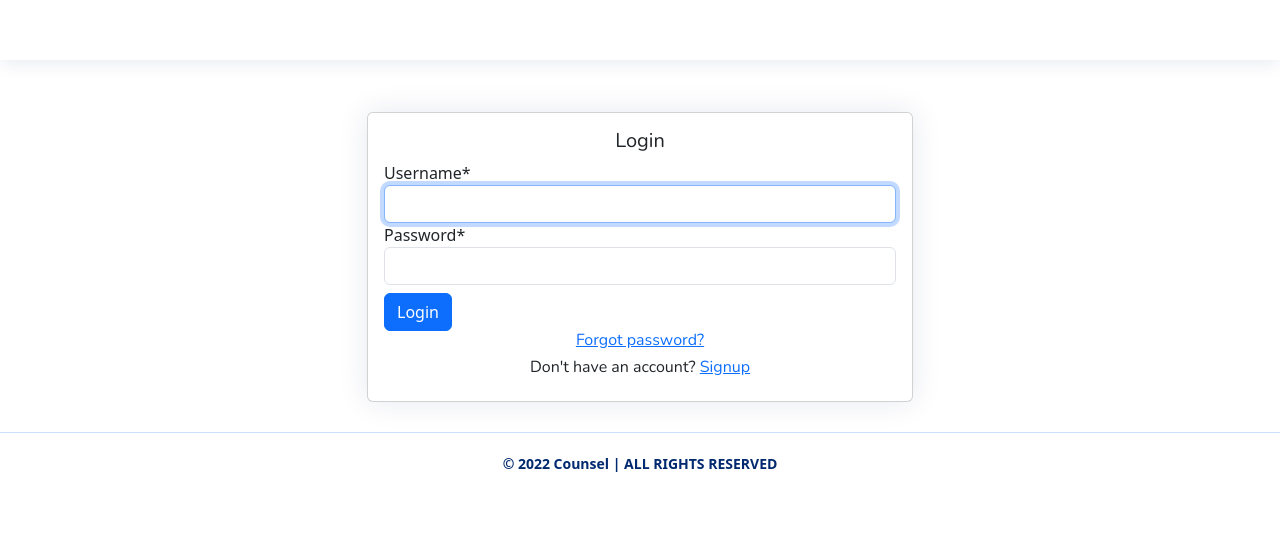
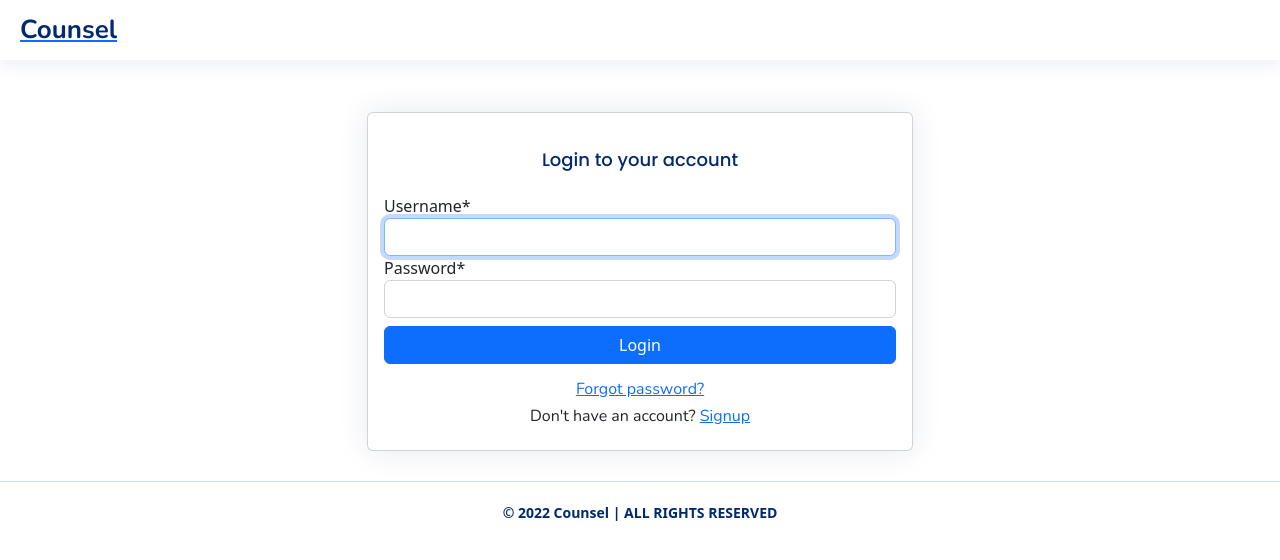
Before and after one commit to morikeli/Counsel, a Django app: page /accounts/login/ in a window 1280 px wide. Shown: the top 560 px of the page. Run offline with Django 4.2, Linux system fonts and the light colour scheme; some libraries are stand-ins or nearby versions.

Commit message:
minor changes

```diff
--- a/accounts/templates/accounts/base.html
+++ b/accounts/templates/accounts/base.html
@@ -4,18 +4,16 @@
     <link href="https://fonts.gstatic.com" rel="preconnect">
     <link href="https://fonts.googleapis.com/css?family=Open+Sans:300,300i,400,400i,600,600i,700,700i|Nunito:300,300i,400,400i,600,600i,700,700i|Poppins:300,300i,400,400i,500,500i,600,600i,700,700i" rel="stylesheet">
     <link href="{% static 'css/style.css' %}" rel="stylesheet">
-    <link href="https://cdn.jsdelivr.net/npm/bootstrap@5.3.0-alpha1/dist/css/bootstrap.min.css" rel="stylesheet" integrity="sha384-GLhlTQ8iRABdZLl6O3oVMWSktQOp6b7In1Zl3/Jr59b6EGGoI1aFkw7cmDA6j6gD" crossorigin="anonymous">
+    <link href="https://cdn.jsdelivr.net/npm/bootstrap@5.2.2/dist/css/bootstrap.min.css" rel="stylesheet" integrity="sha384-Zenh87qX5JnK2Jl0vWa8Ck2rdkQ2Bzep5IDxbcnCeuOxjzrPF/et3URy9Bv1WTRi" crossorigin="anonymous">
     <link rel="stylesheet" href="https://cdn.jsdelivr.net/npm/bootstrap-icons@1.10.3/font/bootstrap-icons.css">
-    <script src="https://cdn.jsdelivr.net/npm/bootstrap@5.3.0-alpha1/dist/js/bootstrap.bundle.min.js" integrity="sha384-w76AqPfDkMBDXo30jS1Sgez6pr3x5MlQ1ZAGC+nuZB+EYdgRZgiwxhTBTkF7CXvN" crossorigin="anonymous"></script>
+    <script src="https://cdn.jsdelivr.net/npm/bootstrap@5.2.2/dist/js/bootstrap.min.js" integrity="sha384-IDwe1+LCz02ROU9k972gdyvl+AESN10+x7tBKgc9I5HFtuNz0wWnPclzo6p9vxnk" crossorigin="anonymous"></script>
     <title>Counsel | {% block title %}{% endblock %}</title>
 
     <header id="header" class="header fixed-top d-flex align-items-center">
         <div class="d-flex align-items-center justify-content-between">
-            {% if user.is_authenticated %}
-            <a href="{% url 'user_homepage' %}" class="logo d-flex align-items-center">
-                <span class="d-none d-lg-block">Counsel</span>
+            <a href="{% url 'user_login' %}" class="logo d-flex align-items-center">
+                <span class=" d-lg-block">Counsel</span>
             </a>
-            {% endif %}
         </div>
     </header>
     {% block content %}
--- a/accounts/templates/accounts/counsellors-signup.html
+++ b/accounts/templates/accounts/counsellors-signup.html
@@ -16,7 +16,7 @@
                     {% csrf_token %}
                     <div class="row">
                         <div class="col-md-12 text-center">
-                            <h5>Create Account</h5><hr class="dropdown-divider mt-0">
+                            <h3 class="card-title">Create Account</h3><hr class="dropdown-divider mt-0">
                         </div>
                     </div>
                     <div class="row">
@@ -26,7 +26,7 @@
                     </div>
                     <div class="row">
                         <div class="col-sm-12 d-grid">
-                            <button type="submit" class="btn btn-primary mt-2">Create account</button><hr class="dropdown-divider">
+                            <button type="submit" class="btn btn-outline-success mt-2">Create account</button><hr class="dropdown-divider">
                         </div>
                     </div>
                     <div class="row">
--- a/accounts/templates/accounts/login.html
+++ b/accounts/templates/accounts/login.html
@@ -15,7 +15,7 @@
                     {% csrf_token %}
                     <div class="row">
                         <div class="col-md-12 text-center">
-                            <h5>Login</h5><hr class="dropdown-divider mt-0">
+                            <h3 class="card-title">Login to your account</h3><hr class="dropdown-divider mt-0">
                         </div>
                     </div>
                     <div class="row">
@@ -24,8 +24,8 @@
                         </div>
                     </div>
                     <div class="row">
-                        <div class="col-sm-12">
-                            <button type="submit" class="btn btn-primary mt-2">Login</button><hr class="dropdown-divider">
+                        <div class="col-md-12 d-grid">
+                            <button type="submit" class="btn btn-primary mt-2 mb-3">Login</button><hr class="dropdown-divider">
                         </div>
                     </div>
                     <div class="row">
--- a/accounts/templates/accounts/signup.html
+++ b/accounts/templates/accounts/signup.html
@@ -16,7 +16,7 @@
                     {% csrf_token %}
                     <div class="row">
                         <div class="col-md-12 text-center">
-                            <h5>Create Account</h5><hr class="dropdown-divider mt-0">
+                            <h3 class="card-title">Create Account</h3><hr class="dropdown-divider mt-0">
                         </div>
                     </div>
                     <div class="row">
@@ -26,7 +26,7 @@
                     </div>
                     <div class="row">
                         <div class="col-sm-12 d-grid">
-                            <button type="submit" class="btn btn-primary mt-2">Create account</button><hr class="dropdown-divider">
+                            <button type="submit" class="btn btn-outline-success mt-2 mb-3">Create account</button><hr class="dropdown-divider">
                         </div>
                     </div>
                     <div class="row">
```
